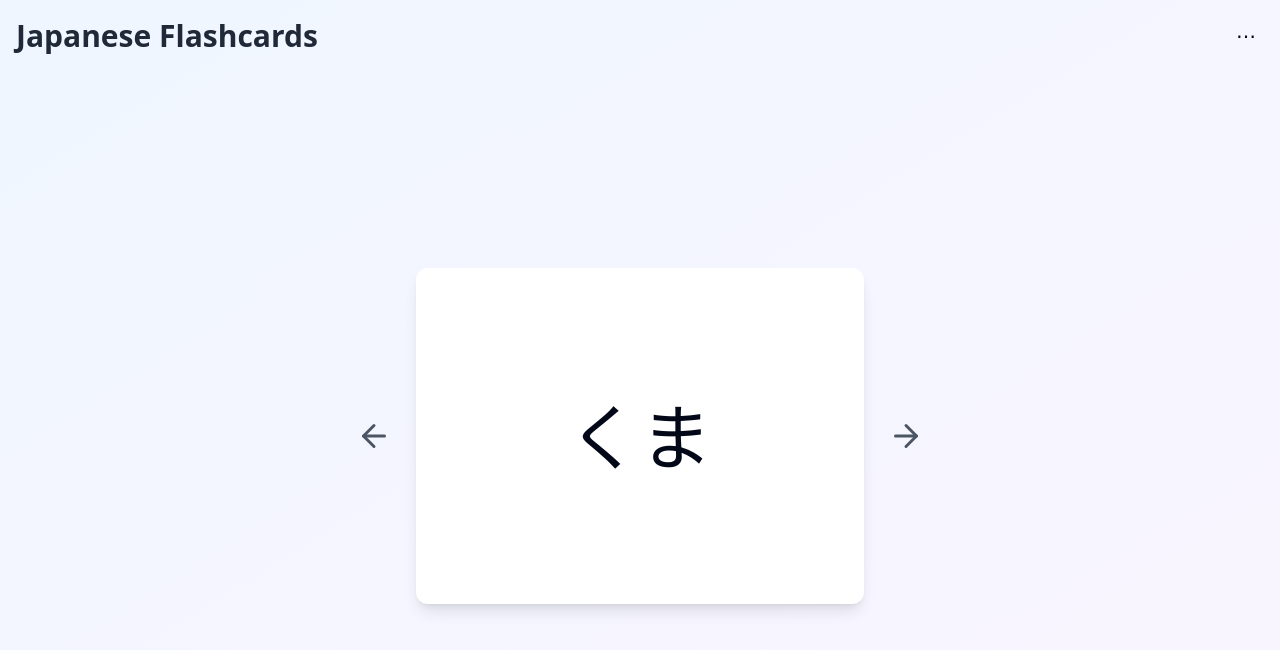
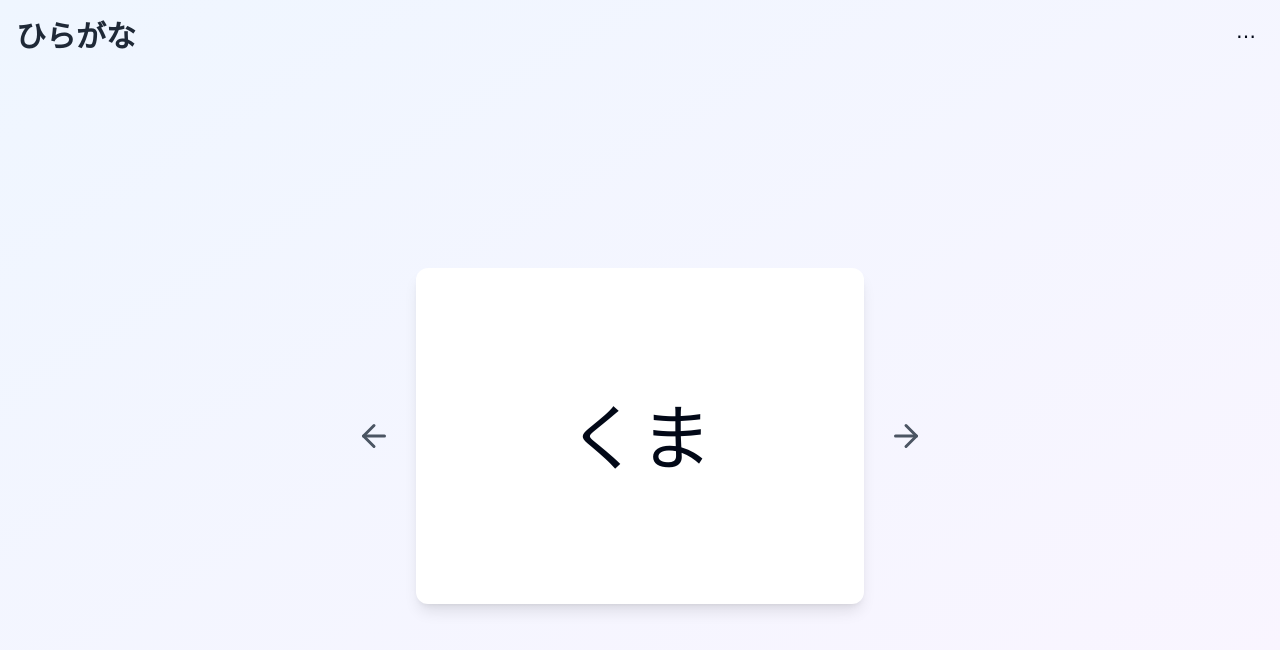
Before and after one commit to hidemiwenn/hiragana-flashcards, a React (Vite) app: page / in a window 1280 px wide. Shown: the top 650 px of the page. Built offline with nearby package versions, Linux system fonts and the light colour scheme.

Commit message:
Change title to ひらがな
Update the title in the header and meta tags.

```diff
--- a/index.html
+++ b/index.html
@@ -4,11 +4,11 @@
   <head>
     <meta charset="UTF-8" />
     <meta name="viewport" content="width=device-width, initial-scale=1.0" />
-    <title>Japanese Flashcards for Kids</title>
+    <title>ひらがな</title>
     <meta name="description" content="Learn Japanese characters with this fun flashcard app for kids" />
     <meta name="author" content="Lovable" />
 
-    <meta property="og:title" content="Japanese Flashcards for Kids" />
+    <meta property="og:title" content="ひらがな" />
     <meta property="og:description" content="Learn Japanese characters with this fun flashcard app for kids" />
     <meta property="og:type" content="website" />
     <meta property="og:image" content="https://lovable.dev/opengraph-image-p98pqg.png" />
--- a/src/pages/Index.tsx
+++ b/src/pages/Index.tsx
@@ -37,7 +37,7 @@ const Index = () => {
       {/* Header */}
       <header className="p-4 flex justify-between items-center">
         <h1 className="text-2xl md:text-3xl font-bold text-gray-800">
-          Japanese Flashcards
+          ひらがな
         </h1>
         <Button
           variant="ghost"
```
